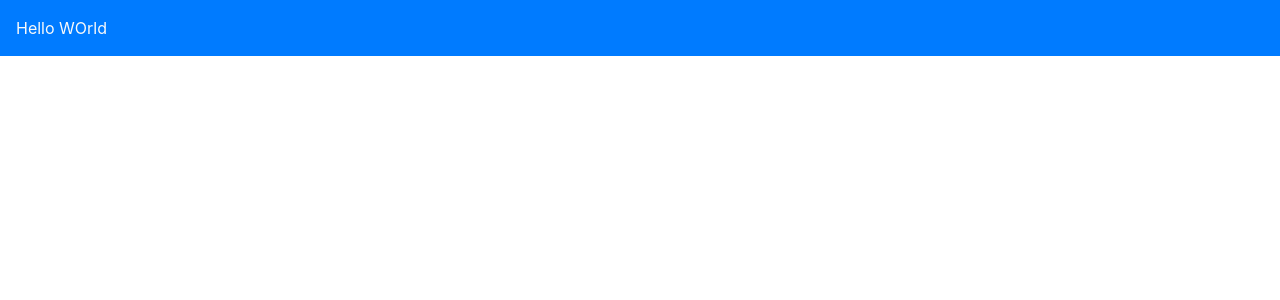
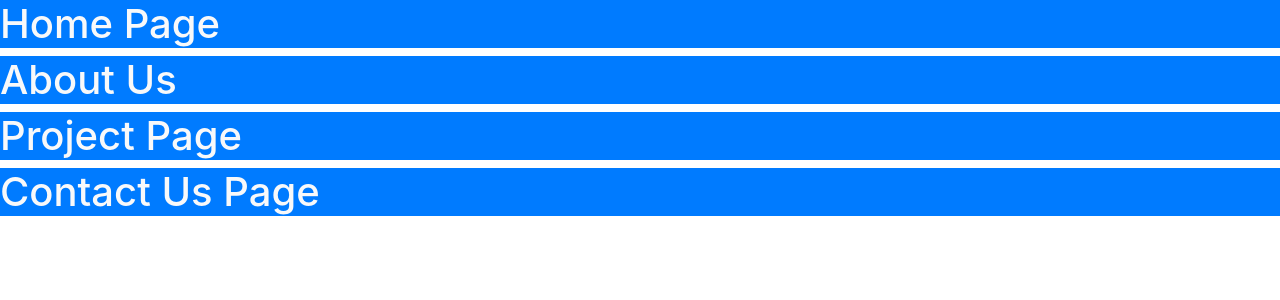
Before and after one commit to cg-201/react-app-demo5, a React (Create React App) app: page / in a window 1280 px wide. Shown: the top 300 px of the page. Built offline with nearby package versions, Linux system fonts and the light colour scheme.

Commit message:
we created multiple pages.

```diff
--- a/src/App.js
+++ b/src/App.js
@@ -1,10 +1,17 @@
 import logo from "./logo.svg";
 import "./App.css";
+import { Home } from "./components/Home";
+import { AboutUs } from "./components/AboutUs";
+import { Project } from "./components/Project";
+import { ContactUs } from "./components/ContactUs";
 
 function App() {
   return (
     <div>
-      <div className="bg-primary text-light p-3">Hello WOrld</div>
+      <Home />
+      <AboutUs />
+      <Project />
+      <ContactUs />
     </div>
   );
 }
--- /dev/null
+++ b/src/components/AboutUs.js
@@ -0,0 +1,7 @@
+export function AboutUs() {
+  return (
+    <div className="bg-primary">
+      <h1 className="text-light">About Us</h1>
+    </div>
+  );
+}
--- /dev/null
+++ b/src/components/ContactUs.js
@@ -0,0 +1,7 @@
+export function ContactUs() {
+  return (
+    <div className="bg-primary">
+      <h1 className="text-light">Contact Us Page</h1>
+    </div>
+  );
+}
--- /dev/null
+++ b/src/components/Home.js
@@ -0,0 +1,7 @@
+export function Home() {
+  return (
+    <div className="bg-primary">
+      <h1 className="text-light">Home Page</h1>
+    </div>
+  );
+}
--- /dev/null
+++ b/src/components/Project.js
@@ -0,0 +1,7 @@
+export function Project() {
+  return (
+    <div className="bg-primary">
+      <h1 className="text-light">Project Page</h1>
+    </div>
+  );
+}
```
